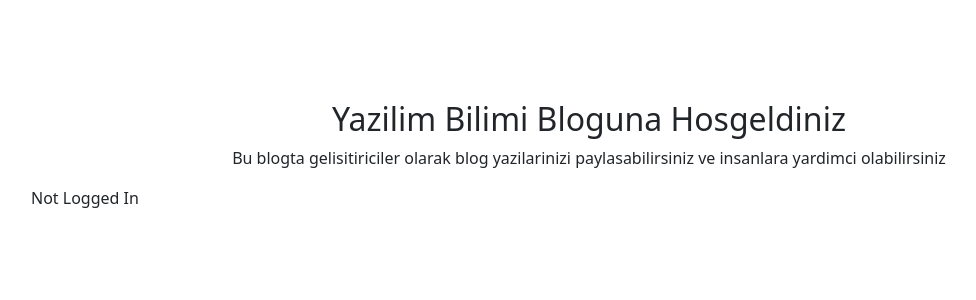
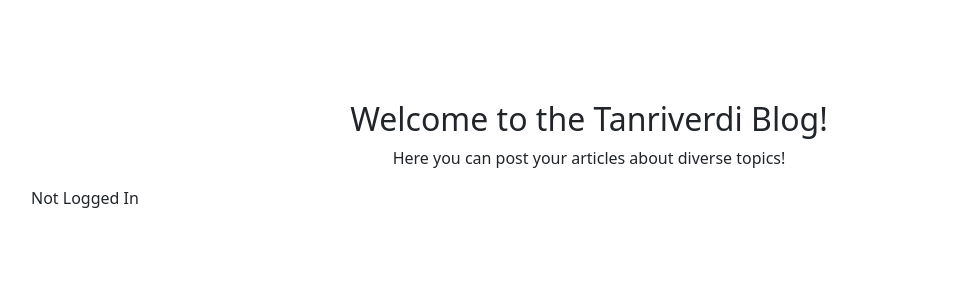
Before and after one commit to ozantanriverdi/django-blog, a Django app: page / in a window 1280 px wide. Shown: the part 56-356 px from the top of the page, without its empty margins (51-1027 px from the left). Run offline with Django 4.2, Linux system fonts and the light colour scheme; some libraries are stand-ins or nearby versions.

Commit message:
Minor Changes

```diff
--- a/templates/about.html
+++ b/templates/about.html
@@ -6,7 +6,7 @@
 <hr>
 
 <p>
-    Herkese merhaba.Ben Mustafa Murat Coşkun.Odtü Bilgisayar Mühendisliği 4.sınıf öğrencisiyim.Yazılım Bilimi kanalını programlama ve yazılım öğrenmek isteyen gençlere ve yazılımcılara faydalı olmak ,aynı zamanda Türkiyede yazılımın ve eğitimin yükselmesi amacıyla 10 Nisan 2015 tarihinde kurdum.Şimdiye kadar elimden geldiğince video yüklemeye çalıştım.Bu kanaldaki amacım Yazılım Bilimini genel bir online akademiye dönüştürüp Türkiye’nin dört bir yanına ücretsiz bir şekilde eğitim verebilmek.Ülkemizin gençleri olarak hep beraber yazılımı ve bilimi herkese aşılamaya çalışalım.Var mısınız?
+    Hello, this is the article blog developed by Ozan Tanriverdi!
 </p>
 
 {% endblock %}
--- a/templates/index.html
+++ b/templates/index.html
@@ -4,8 +4,8 @@
 
 
 <div class="jumbotron text-center">
-        <h2>Yazilim Bilimi Bloguna Hosgeldiniz</h2>
-        <p>Bu blogta gelisitiriciler olarak blog yazilarinizi paylasabilirsiniz ve insanlara yardimci olabilirsiniz</p>
+        <h2>Welcome to the Tanriverdi Blog!</h2>
+        <p>Here you can post your articles about diverse topics!</p>
 </div>
 
 <p>
```
Also changed, not shown: README.md.
